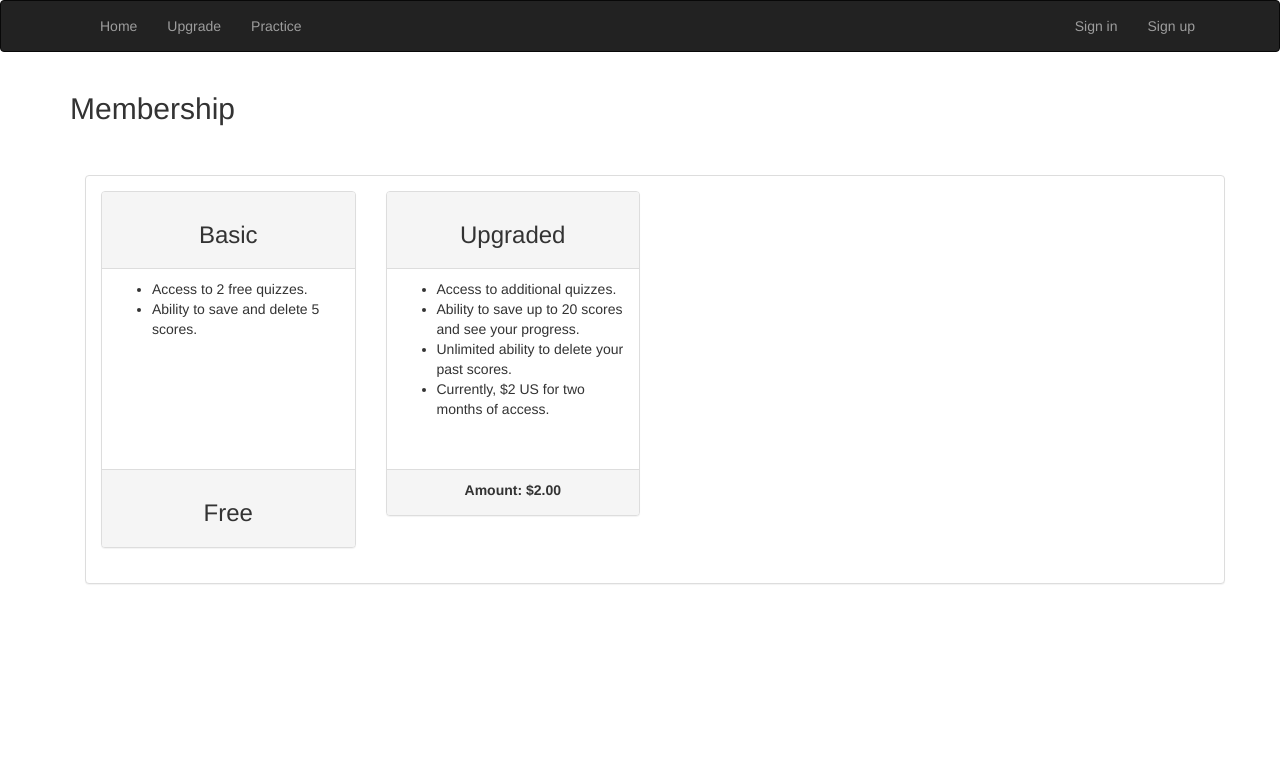
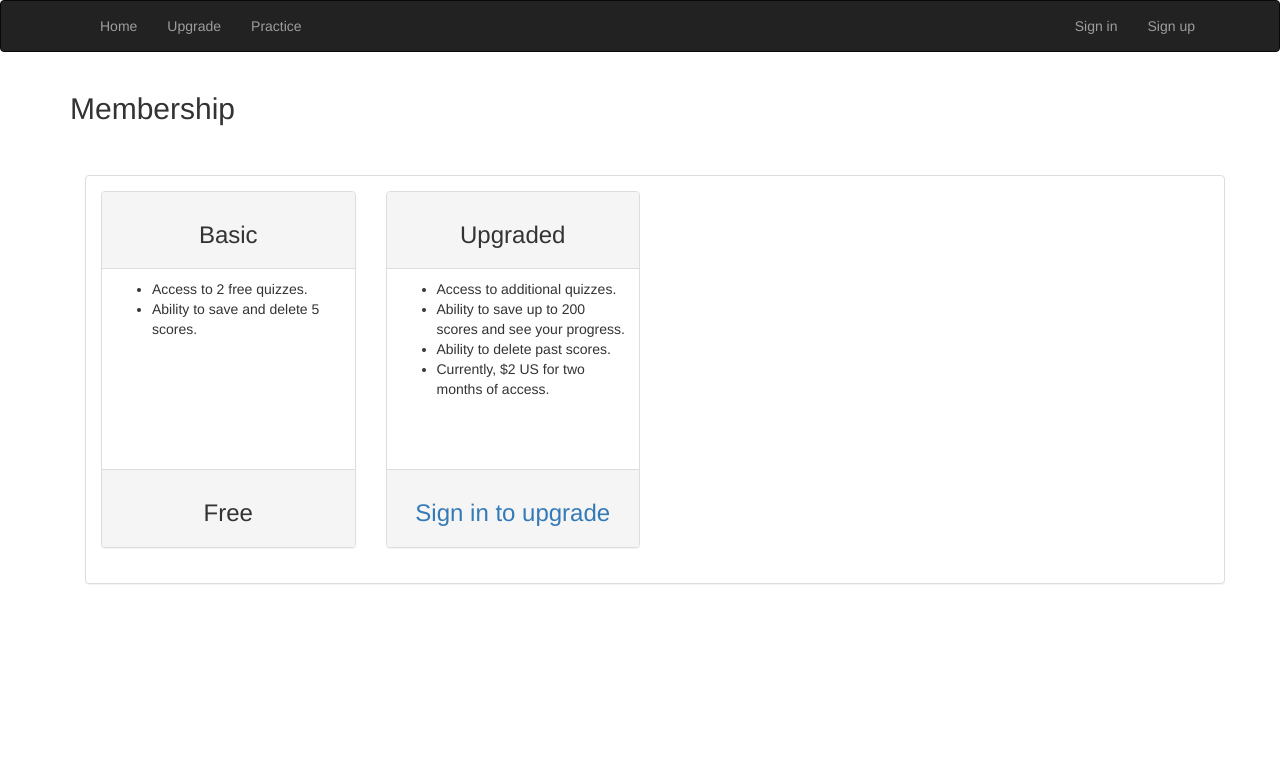
Before and after one commit to jieunyoo/hangulapp, a Flask app: page /upgrade in a window 1280 px wide. Shown: the top 766 px of the page. Run offline with Flask 2, Linux system fonts and the light colour scheme; some libraries are stand-ins or nearby versions.

Commit message:
force user to login before paying

```diff
--- a/app/templates/upgrade.html
+++ b/app/templates/upgrade.html
@@ -34,12 +34,15 @@
             <div class="panel-body">
                 <ul>
                 <li> Access to additional quizzes.
-                <li> Ability to save up to 20 scores and see your progress.
-                <li> Unlimited ability to delete your past scores.
+                <li> Ability to save up to 200 scores and see your progress.
+                <li> Ability to delete past scores.
                 <li> Currently, $2 US for two months of access.
                 </ul>
             </div>
+
             <div class="panel-footer">
+
+                {% if current_user.is_authenticated %}
                 <form action="{{ url_for('.charge')}}" method = "post">
                 <article>
                 <label> Amount: $2.00 </label>
@@ -52,7 +55,13 @@
 
                 </script>
                 </form>
+
+          {% else %}
+          <h3><a href="{{ url_for('auth.login') }}"> Sign in to upgrade</a></h3>
+          {% endif %}
           </div>
+
+
 
           </div>
         </div>
```
